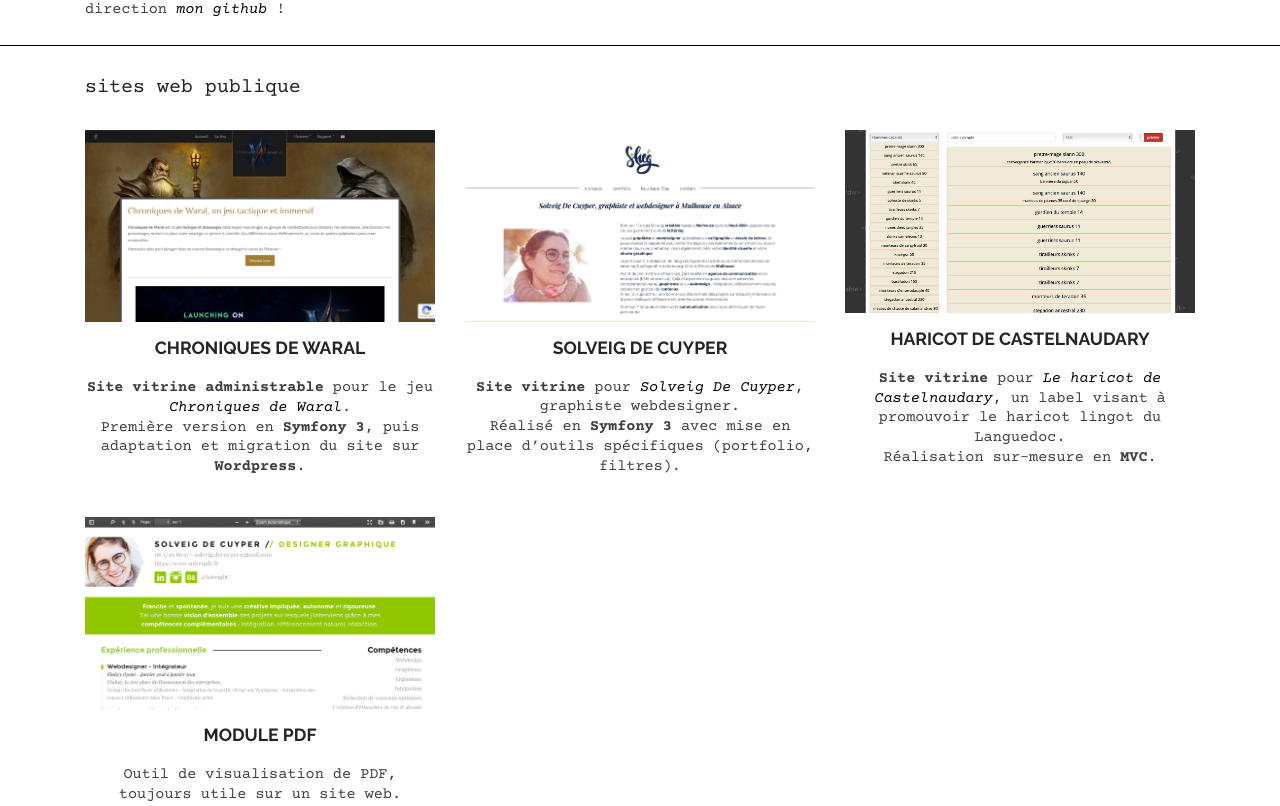
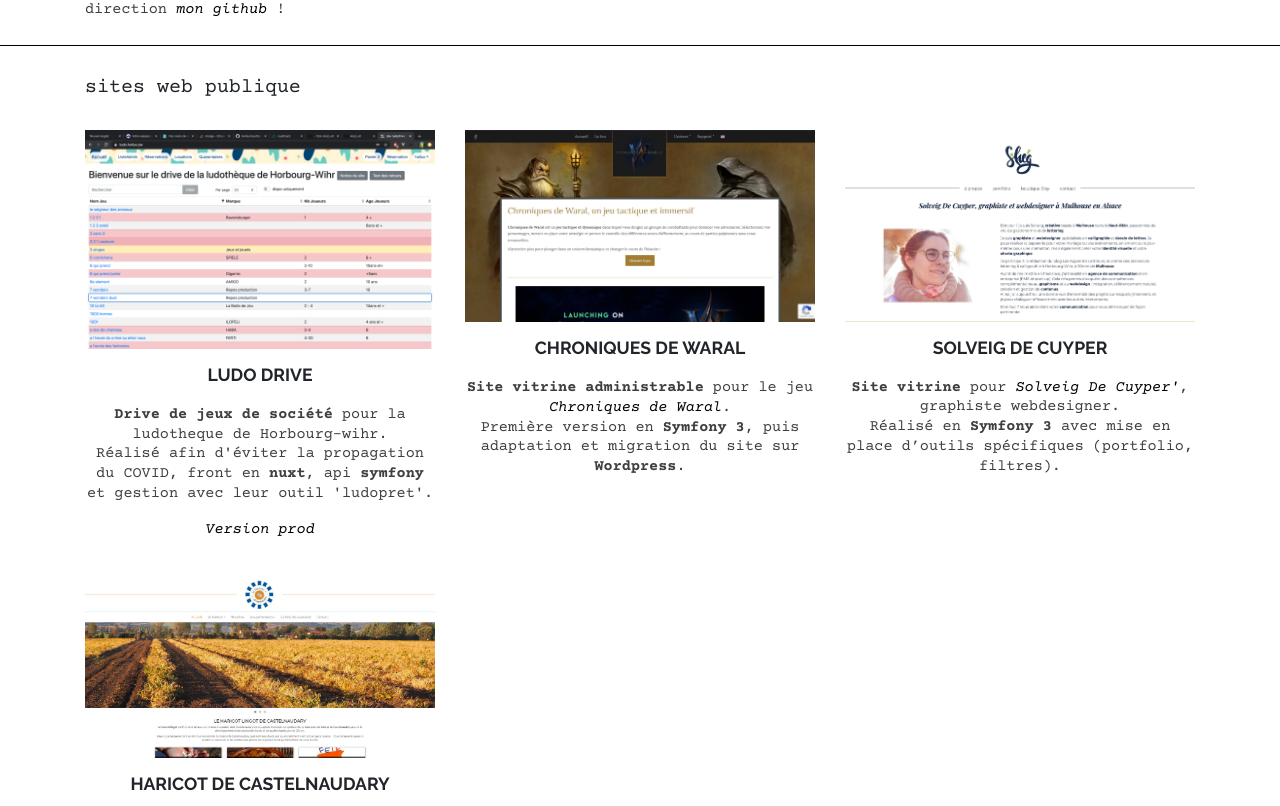
Before and after one commit to Hollux/nuxtllux3, a Nuxt app: page /realisations in a window 1280 px wide. Shown: the part 334-1140 px from the top of the page. Built offline with nearby package versions, Linux system fonts and the light colour scheme; a web font is replaced by a local one.

Commit message:
up textes, ajout drive dan les sites

```diff
--- a/components/pages/realisations/sitesWeb.vue
+++ b/components/pages/realisations/sitesWeb.vue
@@ -28,6 +28,14 @@ export default {
       rowSites: [
         [
           {
+            titre: "LUDO DRIVE",
+            content:
+              "<b>Drive de jeux de société</b> pour la ludotheque de Horbourg-wihr. <p>Réalisé afin d'éviter la propagation du COVID, front en <b>nuxt</b>, api <b>symfony</b> et gestion avec leur outil 'ludopret'.</p><p><a href='https://ludodrive-horbourg-wihr.site/' target='_blank' title='ludodrive - prod'</a>Version prod</p> ",
+            img: require("~/assets/img/realisations/ludodrive.png"),
+            imgAlt: "ludodrive",
+            lienExterne: "https://ludo.hollux.pw/"
+          },
+          {
             titre: "Chroniques de waral",
             content:
               "<b>Site vitrine administrable</b> pour le jeu <a href='https://www.chroniquesdewaral.fr/' target='_blank' title='Chroniques de Waral - site par Hollux' >Chroniques de Waral</a>. <br />Première version en <b>Symfony 3</b>, puis adaptation et migration du site sur <b>Wordpress</b>.",
@@ -38,28 +46,20 @@ export default {
           {
             titre: "SOLVEIG DE CUYPER",
             content:
-              " <p><b>Site vitrine</b> pour <a href='https://www.solveigdc.fr/' target='_blank' title='Solveig De Cuyper - site par Hollux'> Solveig De Cuyper</a>, graphiste webdesigner.<br />Réalisé en <b>Symfony 3</b> avec mise en place d’outils spécifiques (portfolio, filtres).</p>",
+              " <p><b>Site vitrine</b> pour <a href='https://www.solveigdc.fr/' target='_blank' title='Solveig De Cuyper - site par Hollux'> Solveig De Cuyper'</a>, graphiste webdesigner.<br />Réalisé en <b>Symfony 3</b> avec mise en place d’outils spécifiques (portfolio, filtres).</p>",
             img: require("~/assets/img/realisations/solveigdcMin.jpg"),
             imgAlt: "solveigdcfr",
             lienExterne: "https://www.solveigdc.fr/"
-          },
+          }
+        ],
+        [
           {
             titre: "HARICOT DE CASTELNAUDARY",
             content:
               "<b>Site vitrine</b> pour <a href='http://haricotdecastelnaudary.fr/' target='_blank' title='Le Haricot de Castelnaudary - site par Hollux'>Le haricot de Castelnaudary</a>, un label visant à promouvoir le haricot lingot du Languedoc. <br />Réalisation sur-mesure en <b>MVC</b>.",
-            img: require("~/assets/img/realisations/listBuilder.png"),
+            img: require("~/assets/img/realisations/haricotfr.jpg"),
             imgAlt: "haricotfr",
             lienExterne: "~/assets/img/realisations/haricotfrMin.jpg"
-          }
-        ],
-        [
-          {
-            titre: "MODULE PDF",
-            content:
-              "Outil de visualisation de PDF, toujours utile sur un site web.",
-            img: require("~/assets/img/realisations/modulepdf.png"),
-            imgAlt: "haricotfr",
-            lienExterne: "https://sf3.hollux.fr/viewpdf/adrien_marchand_cv"
           }
         ]
       ]
```
Also changed, not shown: assets/img/realisations/ludodrive.png (added).
